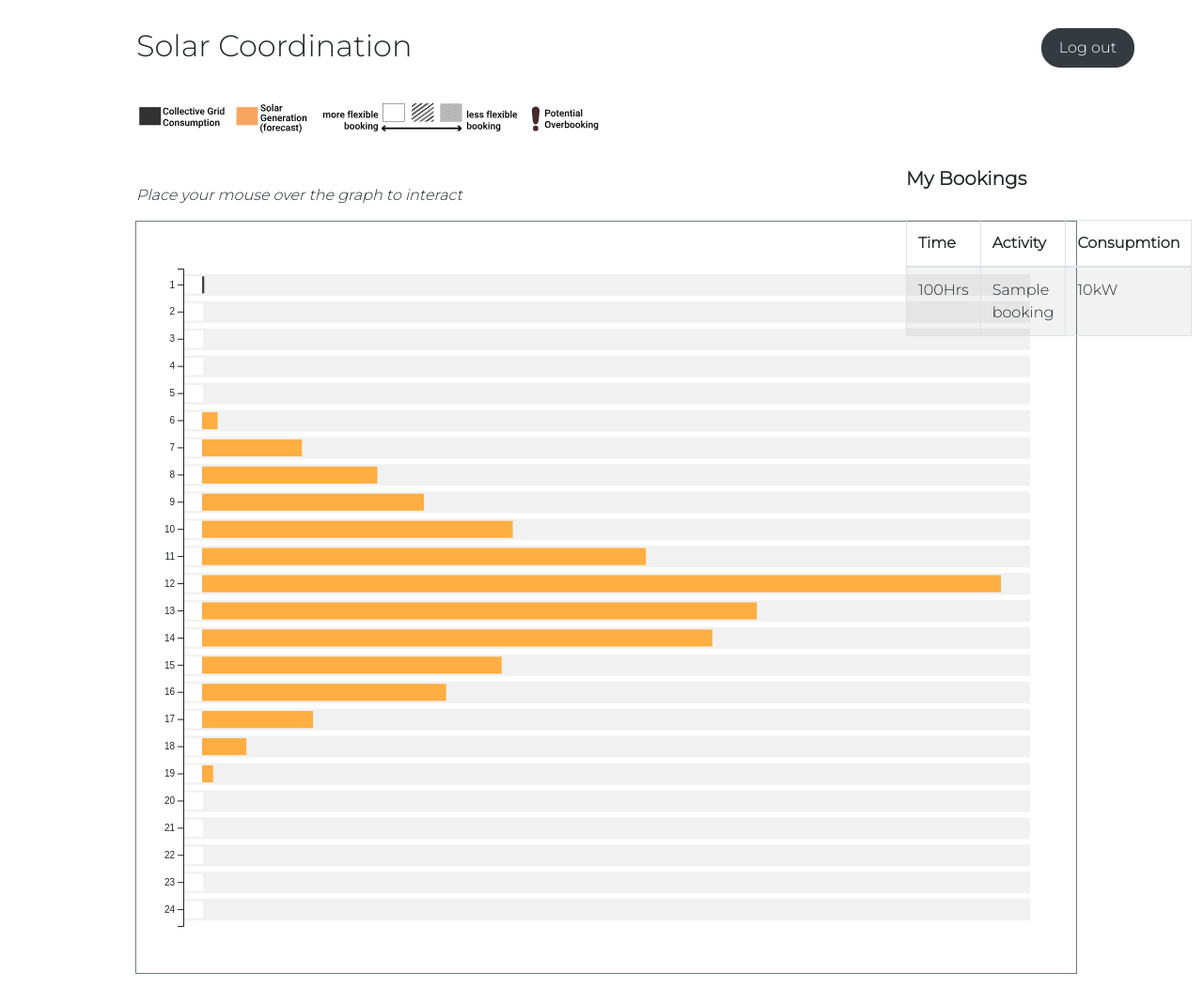
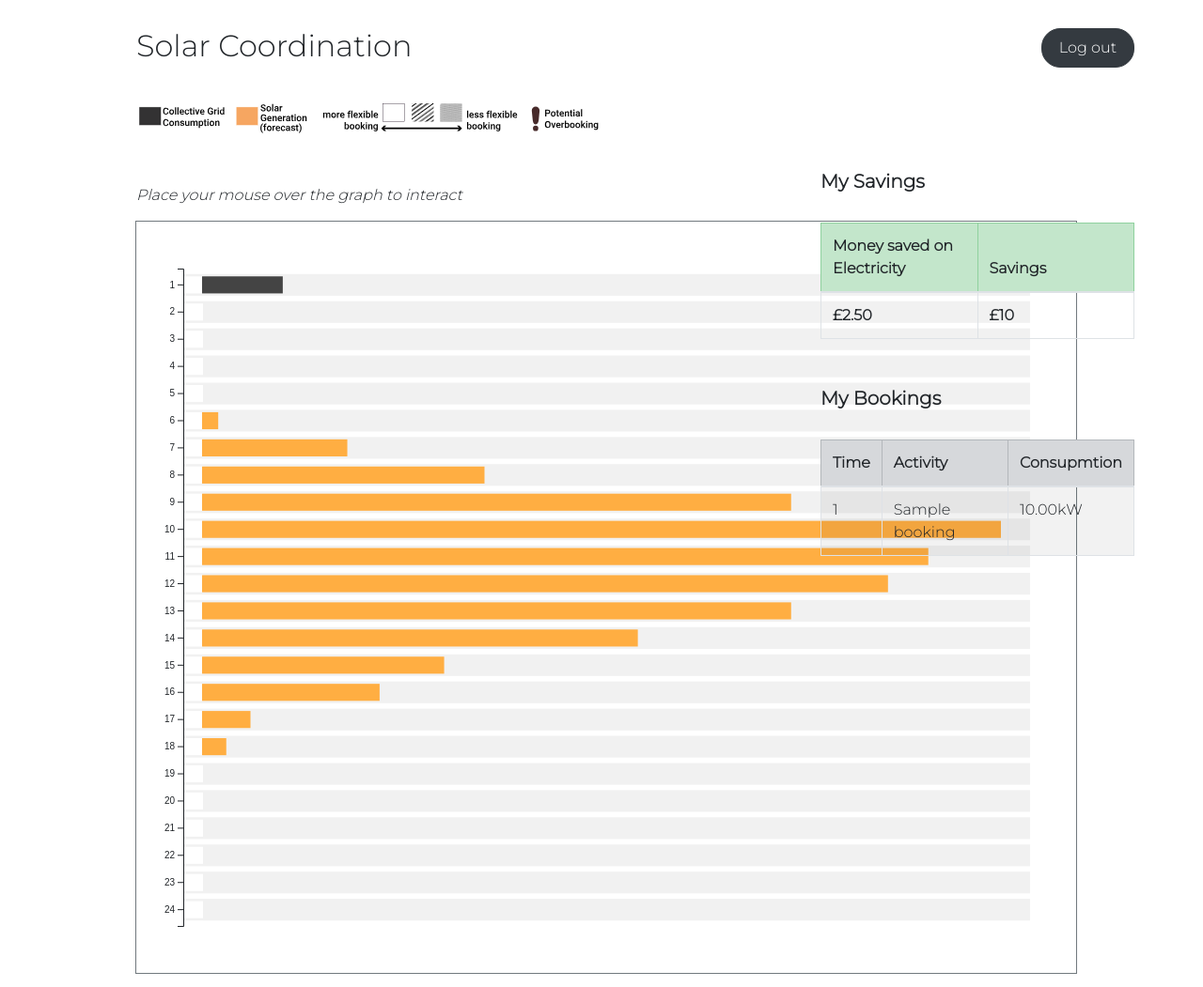
Before and after one commit to SoniaNkt/solar-coordination, a Django app: page /overview in a window 1280 px wide. Shown: the whole page at 94% size. Run offline with Django 4.2, Linux system fonts and the light colour scheme; a user stored in the database is signed in; data comes from the database, SQL or seed files in the repository; tables that the repository leaves empty hold one stand-in row (values such as "Sample post"); some libraries are stand-ins or nearby versions.

Commit message:
Electricity savaings calculation, StudyRun Allocation Creation, Minor UI adjustments

```diff
--- a/solar_coordination_classic/models.py
+++ b/solar_coordination_classic/models.py
@@ -97,3 +97,7 @@
 
     def __str__(self):
         return self.name
+
+class StudyRunAllocation(models.Model):
+    user = models.ForeignKey(User, on_delete=models.CASCADE, null=True)
+    study_run = models.ForeignKey(StudyRun, on_delete=models.CASCADE, null=True)
--- a/solar_coordination_classic/static/solar_coordination_classic/js/overview.js
+++ b/solar_coordination_classic/static/solar_coordination_classic/js/overview.js
@@ -26,7 +26,7 @@
     .attr('transform', `translate(0, 0)`); // Move the y-axis to the left
 
 // Pull JSON data
-d3.json('/fetch_solar_values').then(json => {
+d3.json('/fetch_solar_and_booked_values').then(json => {
     data = json.data
     console.log(data)
 
@@ -144,11 +144,11 @@
 
             // Update the 'amount' based on the selected option
             if (selectedActivity === 'Oven (2Hrs)') {
-                amount.val(200);
+                amount.val(10);
             } else if (selectedActivity === 'Dishwasher (2Hrs)') {
-                amount.val(250);
+                amount.val(2.5);
             } else if (selectedActivity === 'Washing Machine (3Hrs)') {
-                amount.val(350);
+                amount.val(8);
             } else {
                 amount.val('');
             }
@@ -194,11 +194,11 @@
             success: function () {
                 $('#bookingModal').modal('hide');
                 showSuccessAlert();
-                setTimeout(hideSuccessAlert, 5000);
+                setTimeout(hideSuccessAlert, 15000);
             },
             error: function () {
                 showErrorAlert();
-                setTimeout(hideErrorAlert, 5000);
+                setTimeout(hideErrorAlert, 15000);
             }
         });
     });
--- a/solar_coordination_classic/templates/overview.html
+++ b/solar_coordination_classic/templates/overview.html
@@ -91,16 +91,31 @@
             </div>
             {% comment %} End of Booking success/error messages {% endcomment %}
 
-            <div class="col-md-12 col-xl-9 canvas" style="padding-top: 50px;">
+            <div class="col-md-12 col-xl-8 canvas" style="padding-top: 50px;">
                 <p><i>Place your mouse over the graph to interact</i></p>
             </div>
 
-            <div class="col-md-12 col-xl-3" style="padding-top: 32px;">
-                <h5><b>My Bookings</b></h5><br>
-                <div id="bookingList"></div>
-                <table class="table table-striped table-bordered">
+            <div class="col-md-12 col-xl-4" style="padding-top: 35px;">
+                <h5><b>My Savings</b></h5><br>
+                <table class="table table-bordered" style="table-layout: fixed;">
                     <thead>
-                      <tr>
+                        <tr class="table-success">
+                            <th scope="col">Money saved on Electricity</th>
+                            <th scope="col">Savings</th>
+                        </tr>
+                    </thead>
+                    <tbody>
+                        <tr>
+                            <td><b>£{{ total_electricity_savings }}</b></td>
+                            <td><b>£10</b></td>
+                        </tr>
+                    </tbody>
+                </table>
+
+                <h5 style="padding-top: 35px;"><b>My Bookings</b></h5><br>
+                <table class="table table-striped table-bordered table-hover">
+                    <thead>
+                      <tr class="table-secondary">
                         <th scope="col">Time</th>
                         <th scope="col">Activity</th>
                         <th scope="col">Consupmtion</th>
@@ -109,9 +124,9 @@
                     <tbody>
                         {% for booking in user_bookings %}
                             <tr>
-                                <td>{{ booking.hour }}00Hrs</td>
+                                <td>{{ booking.hour }}</td>
                                 <td>{{ booking.name }}</td>
-                                <td>{{ booking.amount|floatformat:0 }}kW</td>
+                                <td>{{ booking.amount|floatformat:2 }}kW</td>
                             </tr>
                         {% endfor %}
                     </tbody>
--- a/solar_coordination_classic/templates/welcome.html
+++ b/solar_coordination_classic/templates/welcome.html
@@ -9,7 +9,9 @@
 {% endblock %}
 
 {% block content %}
-<div class='jumbotron text-center'>
+<div class="container-fluid">
+
+  <div class='jumbotron'>
     <h1>Welcome</h1>
   </div>
 
@@ -31,4 +33,5 @@
   <div id="button-div">
     <button class="btn btn-dark" id="startButton" disabled> <a style="color:white;text-decoration: none;" href="{% url 'overview' %}">Start</button>
   </div>
+</div>
 {% endblock %}
--- a/solar_coordination_classic/urls.py
+++ b/solar_coordination_classic/urls.py
@@ -9,7 +9,7 @@
 
     path("task", views.index, name="main"),
     path("overview", views.overview, name="overview"),
-    path("fetch_solar_values", views.fetch_solar_values, name="fetch_solar_values"),
+    path("fetch_solar_and_booked_values", views.fetch_solar_and_booked_values, name="fetch_solar_and_booked_values"),
     path('create_booking/', views.create_booking, name='create_booking'),
 
 ]
--- a/solar_coordination_classic/views.py
+++ b/solar_coordination_classic/views.py
@@ -1,5 +1,7 @@
 # coding: utf-8
 import json
+import re
+from decimal import Decimal
 from random import gauss, randrange, randint, choice as random_choice
 from collections import defaultdict
 
@@ -16,7 +18,7 @@
 from django.db import IntegrityError
 from django.db.models import Count, Q, Sum
 
-from .models import Participant, Condition, SolarGeneration, SolarGenerationProfile, Booking
+from .models import Participant, Condition, SolarGeneration, SolarGenerationProfile, Booking, EnergyPricing
 from .djutils import to_dict
 
 # Create your views here.
@@ -89,24 +91,32 @@
 @login_required
 def overview(request):
     current_user = request.user
+    group_size = Participant.objects.get(user=current_user).condition.group_size
     user_bookings = Booking.objects.filter(user=current_user).order_by('hour')
 
-    return render(request, 'overview.html', {'user_bookings': user_bookings})
+    user_booking_values_dict = fetch_cumulative_hourly_user_bookings(current_user)
+    solar_values_dict = fetch_solar_values()
+
+    solar_spend_list = []
+    for hour, booked_amount in user_booking_values_dict.items():
+        # solar amount needs to be what was left and should include any other bookings the user made in that hour
+        solar_amount = solar_values_dict.get(hour)
+        solar_spend_list.append({'hour': hour, 'amount': (int(solar_amount)/group_size) - float(booked_amount)}) # if positive they used their portion if -ve they borrowed from their neighbors
+
+    total_electricity_savings = calculate_electricity_savings(solar_spend_list)
+
+    return render(request, 'overview.html', {'user_bookings': user_bookings, 'total_electricity_savings': total_electricity_savings})
 
 @login_required
-def fetch_solar_values(request):
-    default_profile = SolarGenerationProfile.objects.get(name="Sunny Autumn Day")
-    solar_values = SolarGeneration.objects.filter(solar_generation_profile=default_profile).order_by('hour').only('hour', 'amount')
-
+def fetch_solar_and_booked_values(request):
     booking_values = (
         Booking.objects
         .values('hour')
         .annotate(cumulative_booking_amount=Sum('amount'))
         .order_by('hour')
     )
-
-    solar_values_dict = {str(item.hour): item.amount for item in solar_values}
     booking_values_dict = {str(item['hour']): item['cumulative_booking_amount'] for item in booking_values}
+    solar_values_dict = fetch_solar_values()
 
     solar_values_list = []
     for hour, solar_amount in solar_values_dict.items():
@@ -115,23 +125,65 @@
 
     return JsonResponse({'data': solar_values_list})
 
+def fetch_solar_values():
+    default_profile = SolarGenerationProfile.objects.get(name="Sunny Autumn Day")
+    solar_values = SolarGeneration.objects.filter(solar_generation_profile=default_profile).order_by('hour').only('hour', 'amount')
+    solar_values_dict = {str(item.hour): item.amount for item in solar_values}
+
+    return solar_values_dict
+
+def fetch_cumulative_hourly_user_bookings(current_user):
+    user_booking_values = (
+        Booking.objects
+        .filter(user=current_user)
+        .values('hour')
+        .annotate(cumulative_booking_amount=Sum('amount'))
+        .order_by('hour')
+    )
+    booking_values_dict = {str(item['hour']): item['cumulative_booking_amount'] for item in user_booking_values}
+
+    return booking_values_dict
+
+def calculate_electricity_savings(solar_spend_list):
+    energy_pricing = EnergyPricing.objects.get(name='UK Energy Pricing', active=True)
+
+    for entry in solar_spend_list:
+        amount = entry['amount']
+
+        if amount > 0:
+            entry['electricity_savings'] = amount*float(energy_pricing.import_price) # what they would have pulled from the grid
+        elif amount < 0:
+            entry['electricity_savings'] = (abs(amount)*float(energy_pricing.import_price)) - (abs(amount)*float(energy_pricing.export_price)) # what they would have pulled from the grid minus what they pulled from their neighbors
+        else:
+            entry['electricity_savings'] = 0
+
+    total_electricity_savings = format(sum(entry['electricity_savings'] for entry in solar_spend_list), '.2f')
+
+    return total_electricity_savings
+
+
 @csrf_exempt
 @login_required
 def create_booking(request):
     if request.method == 'POST':
-        hour = request.POST.get('hour')
-        amount = request.POST.get('amount')
+        hour = int(request.POST.get('hour'))
+        amount = int(request.POST.get('amount'))
         name = request.POST.get('name')
         user = request.user
 
-        booking = Booking.objects.create(
-            user=user,
-            hour=hour,
-            name=name,
-            amount=amount,
-        )
+        duration = int(re.findall(r'\d+', name)[0])
+        hourly_consumption = amount/duration
 
-        booking.save()
+        for i in range(duration):
+            booking = Booking.objects.create(
+                user=user,
+                hour=hour,
+                name=name,
+                amount=hourly_consumption,
+            )
+            booking.save()
+            hour += 1
+
         return redirect('overview')
 
     response_data = {'error': 'Unsupported method'}
```
Also changed, not shown: solar_coordination_classic/migrations/0008_participant_study_run.py (added), solar_coordination_classic/migrations/0009_auto_20231128_1326.py (added), solar_coordination_classic/migrations/0010_remove_participant_study_run_studyrunallocation.py (added). Lines whose indentation alone changed are shown as unchanged.
